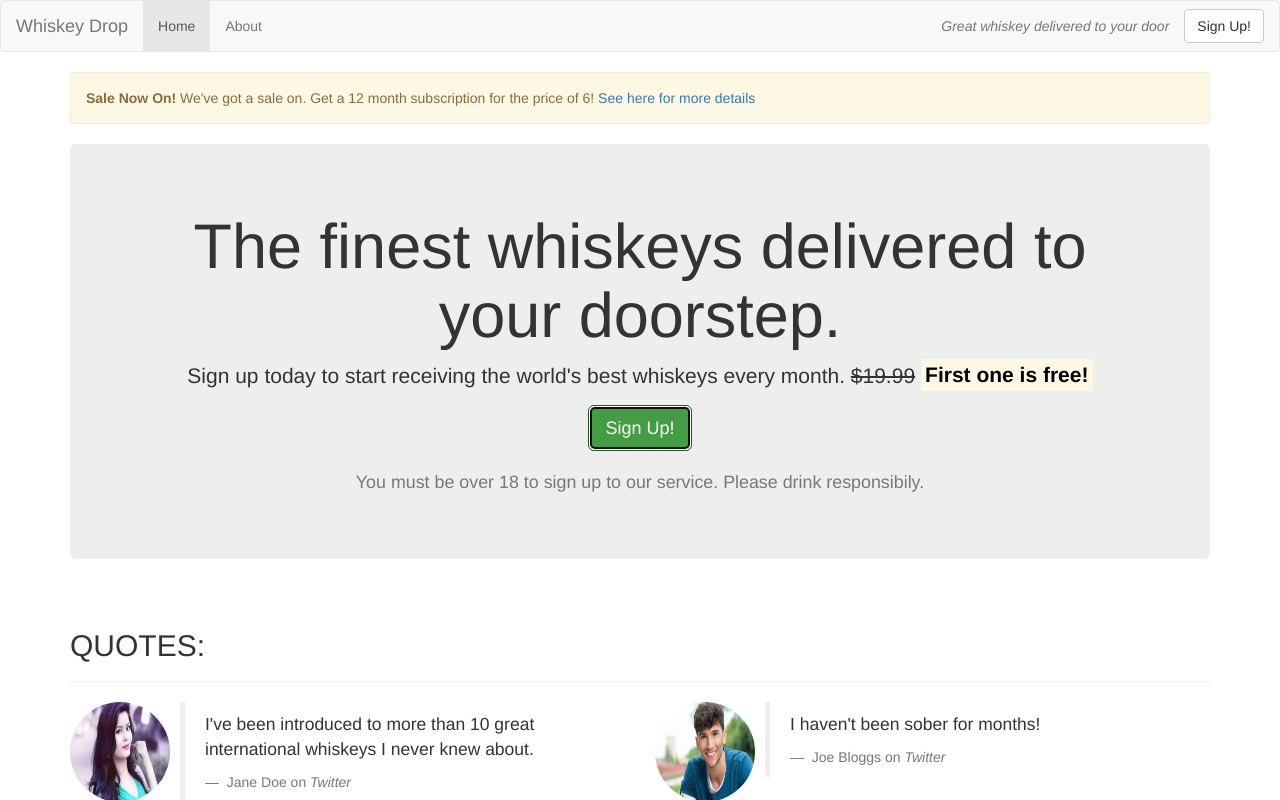
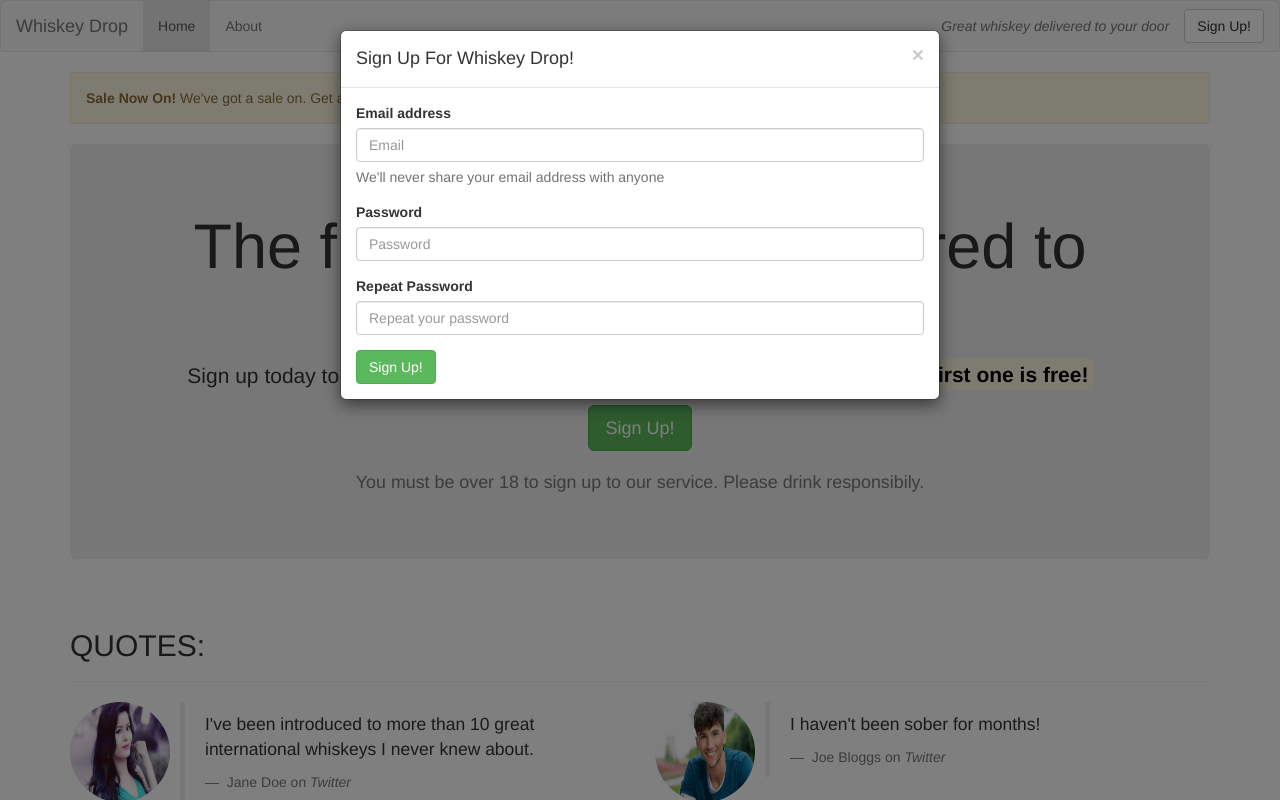
Before and after one commit to MatthewHopwood/bootstrap-responsive, a plain HTML site: page index.html in a window 1280 px wide. Both pictures are taken after a click on the button "Sign Up!". Shown: the top 800 px of the page. Drawn offline with nearby package versions, Linux system fonts and the light colour scheme.

Commit message:
Added modal and js/jquery

```diff
--- a/index.html
+++ b/index.html
@@ -50,7 +50,7 @@
 				<section class="callout jumbotron text-center">
 					<h1>The finest whiskeys delivered to your doorstep.</h1>
 					<p class="lead">Sign up today to start receiving the world's best whiskeys every month. <s class="hidden-xs">$19.99</s> <span class="visible-xs"><br></span><strong><mark>First one is free!</mark></strong></p>
-					<p><button class="btn btn-lg btn-success">Sign Up!</button></p>
+					<p><button class="btn btn-lg btn-success" data-toggle='modal' data-target='#signUpModal'>Sign Up!</button></p>
 					<p class="text-muted"><small>You must be over 18 to sign up to our service. Please drink responsibily.</small></p>
 				</section>
 			</div>
@@ -171,6 +171,39 @@
 		<!-- /.monthly favorites -->
 	</article>
 
+	<!-- Modal -->
+	<div class="modal fade" id="signUpModal" tabindex="-1" role="dialog" aria-labelledby="myModalLabel">
+		<div class="modal-dialog" role="document">
+			<div class="modal-content">
+				<div class="modal-header">
+					<button type="button" class="close" data-dismiss="modal" aria-label="Close"><span aria-hidden="true">&times;</span></button>
+					<h4 class="modal-title" id="myModalLabel"> Sign Up For Whiskey Drop!</h4>
+				</div>
+				<div class="modal-body">
+					<form>
+						<div class="form-group">
+							<label for="email">Email address</label>
+							<input type="email" class="form-control" id="email" placeholder="Email">
+							<p class="help-block">We'll never share your email address with anyone</p>
+						</div>
+						<div class="form-group">
+							<label for="password">Password</label>
+							<input type="password" class="form-control" id="password" placeholder="Password">
+						</div>
+						<div class="form-group">
+							<label for="passwordRepeat">Repeat Password</label>
+							<input type="password" class="form-control" id="passwordRepeat" placeholder="Repeat your password">
+						</div>
+						<button type="submit" class="btn btn-success">Sign Up!</button>
+					</form>
+				</div>
+			</div>
+		</div>
+	</div>
+
+	<script src="https://code.jquery.com/jquery-3.2.1.min.js" integrity="sha256-hwg4gsxgFZhOsEEamdOYGBf13FyQuiTwlAQgxVSNgt4=" crossorigin="anonymous"></script>
+	<script src="https://maxcdn.bootstrapcdn.com/bootstrap/3.3.7/js/bootstrap.min.js" integrity="sha384-Tc5IQib027qvyjSMfHjOMaLkfuWVxZxUPnCJA7l2mCWNIpG9mGCD8wGNIcPD7Txa" crossorigin="anonymous"></script>
+
 </body>
 
 </html>
```
